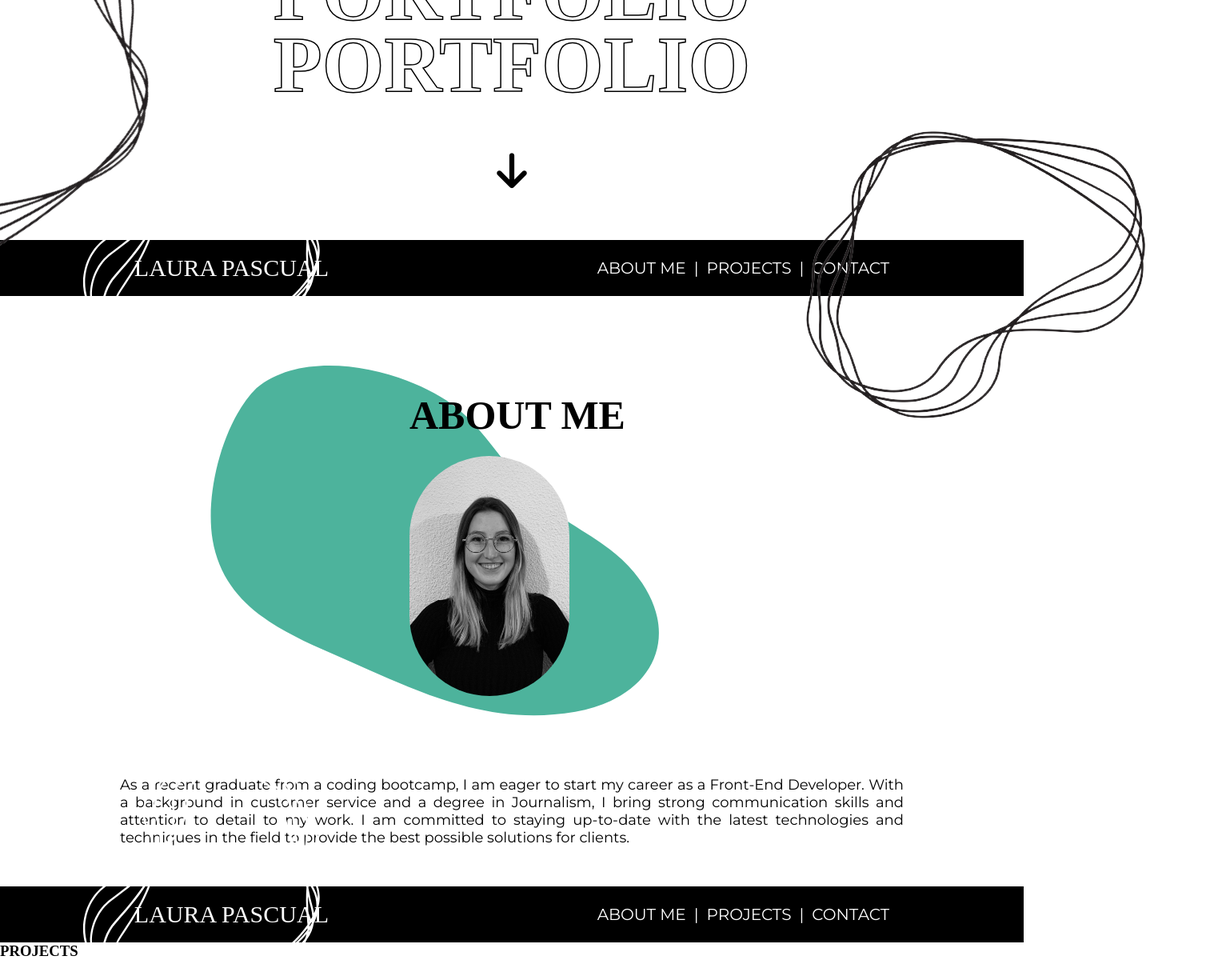
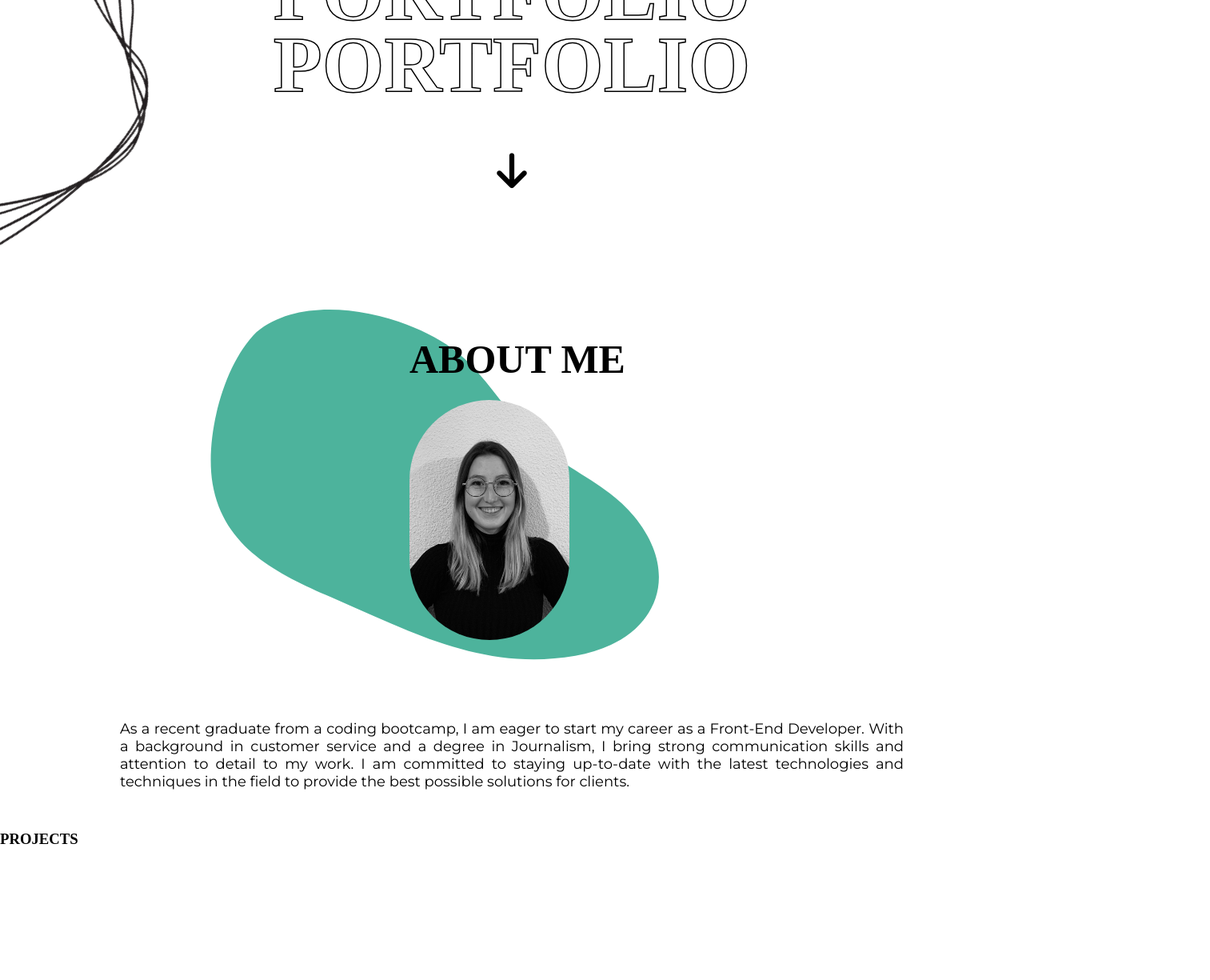
Before and after one commit to laurapascual/Portfolio-Laura-Pascual, a React (Create React App) app: page / in a window 1280 px wide. Shown: the part 500-1725 px from the top of the page at 80% size, 1513 px wide, since content can reach past the window. After the commit the page ends 1560 px from the top, so only its background shows below. Built offline with nearby package versions, Linux system fonts and the light colour scheme; a web font is replaced by a local one.

Commit message:
fixed menu

```diff
--- a/src/components/App.js
+++ b/src/components/App.js
@@ -13,7 +13,6 @@ const App = () => {
       <Landing></Landing>
       <Menu></Menu>
       <AboutMe></AboutMe>
-      <Menu></Menu>
       <Projects></Projects>
     </div>
   );
--- a/src/components/Landing.js
+++ b/src/components/Landing.js
@@ -4,7 +4,7 @@ const Landing = () => {
     return(
         <div className="landing">
             <img src={wavesImage} alt="" className='landing__image--1'/>
-            <img src={wavesImage} alt="" className='landing__image--2'/>
+            {/* <img src={wavesImage} alt="" className='landing__image--2'/> */}
             <img src={wavesImage} alt="" className='landing__image--3'/>
             <img src={wavesImage} alt="" className='landing__image--4'/>
             <h2 className="landing__name">LAURA PASCUAL</h2>
--- a/src/styles/layouts/Menu.scss
+++ b/src/styles/layouts/Menu.scss
@@ -5,6 +5,10 @@
     align-items: center;
     justify-content: space-around;
     height: 70px;
+    position: fixed;
+    top: 0;
+    left: 0;
+    width: 100vw;
 
     &__name {
         font-family: $font_title;
```
